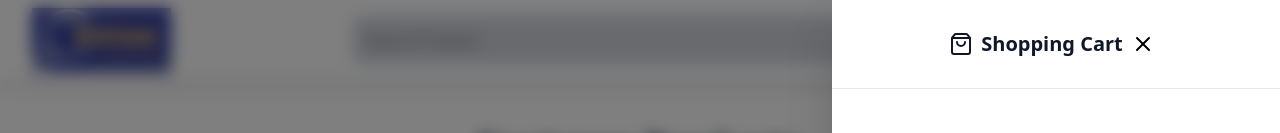
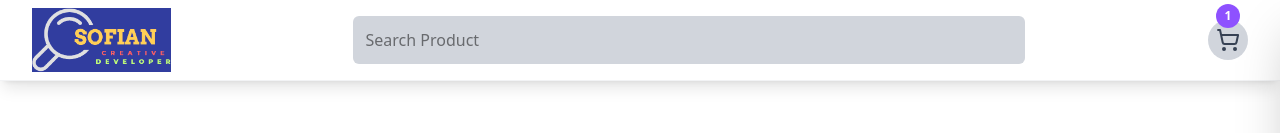
Before and after one commit to marleyDip/React-Ecomerce-Product-Cart, a React (Vite) app: page / in a window 1280 px wide. Shown: the top 133 px of the page. Built offline with nearby package versions, Linux system fonts and the light colour scheme.

Commit message:
cart open and close

```diff
--- a/src/App.jsx
+++ b/src/App.jsx
@@ -1,14 +1,21 @@
+import { useState } from "react";
 import CartSidebar from "./components/CartSidebar";
 import Header from "./components/Header";
 import ProductGrid from "./components/ProductGrid";
 
 function App() {
+  const [isCartOpen, setIsCartOpen] = useState(false);
+
+  const toggleCart = () => {
+    setIsCartOpen(!isCartOpen);
+  };
+
   return (
-    <>
-      <Header />
+    <div>
+      <Header onToggleCard={toggleCart} />
       <ProductGrid />
-      <CartSidebar />
-    </>
+      <CartSidebar isOpen={isCartOpen} onClose={() => setIsCartOpen(false)} />
+    </div>
   );
 }
 
--- /dev/null
+++ b/src/components/CartItem.jsx
@@ -0,0 +1,37 @@
+import { Minus, Plus, Trash } from "lucide-react";
+
+function CartItem() {
+  return (
+    <div className="flex items-center space-x-4 bg-gray-50 rounded-xl">
+      <img />
+
+      <div className="flex-1 min-w-0">
+        <h4 className="font-medium text-gray-900 truncate">Item Name</h4>
+
+        <p className="">Item Price</p>
+      </div>
+
+      <div className="flex items-center space-x-2">
+        <button className="p-1 rounded-full bg-gray-200 hover:bg-gray-300 transition-colors duration-300 cursor-pointer">
+          <Minus className="w-4 h-4" />
+        </button>
+
+        <span className="w-8 text-center font-medium">Qty</span>
+
+        <button className="p-1 rounded-full bg-gray-200 hover:bg-gray-300 transition-colors duration-300 cursor-pointer">
+          <Plus className="w-4 h-4" />
+        </button>
+      </div>
+
+      <div className="flex items-center space-x-2">
+        <span className="font-bold text-gray-50">Total Price</span>
+
+        <button className="p-1 text-red-500 rounded-full hover:bg-red-50 transition-colors duration-200 cursor-pointer">
+          <Trash className="w-4 h-4" />
+        </button>
+      </div>
+    </div>
+  );
+}
+
+export default CartItem;
--- a/src/components/CartSidebar.jsx
+++ b/src/components/CartSidebar.jsx
@@ -1,17 +1,20 @@
 import { CreditCard, ShoppingBag, X } from "lucide-react";
-import React from "react";
 
-function CartSidebar() {
+function CartSidebar({ isOpen, onClose }) {
   return (
     <>
       {/* Backdrop */}
       <div
-        className={`fixed inset-0 bg-black/50 backdrop-blur-sm z-50 transition-all duration-300`}
+        className={`fixed inset-0 bg-black/50 backdrop-blur-sm z-50 transition-all duration-300 ${
+          isOpen ? "opacity-100" : "opacity-0 pointer-events-none"
+        }`}
       />
 
       {/* sidebar */}
       <div
-        className={`fixed right-0 top-0 h-full w-full max-w-md bg-white shadow-2xl z-50 transform  transition-transform duration-300 ease-in-out`}
+        className={`fixed right-0 top-0 h-full w-full max-w-md bg-white shadow-2xl z-50 transform  transition-transform duration-300 ease-in-out ${
+          isOpen ? "translate-x-0" : "translate-x-full"
+        }`}
       >
         {/* header */}
         <div className="flex items-center justify-center p-6 border-b border-gray-200">
@@ -20,7 +23,10 @@ function CartSidebar() {
             <span>Shopping Cart</span>
           </h2>
 
-          <button className="p-2 hover:bg-gray-100 rounded-full transition-colors duration-200 cursor-pointer">
+          <button
+            className="p-2 hover:bg-gray-100 rounded-full transition-colors duration-200 cursor-pointer"
+            onClick={onClose}
+          >
             <X className="w-6 h-6" />
           </button>
         </div>
--- a/src/components/Header.jsx
+++ b/src/components/Header.jsx
@@ -1,6 +1,6 @@
 import { ShoppingCart } from "lucide-react";
 
-function Header() {
+function Header({ onToggleCard }) {
   return (
     <div className="bg-white/80 backdrop-blur-md shadow-lg sticky border-b border-gray-200/50 top-0 z-40 py-2">
       <div className="max-w-7xl  mx-auto px-4 sm:px-6 lg:px-8">
@@ -21,15 +21,16 @@ function Header() {
             />
           </div>
 
-          <div>
-            <button className="relative p-2 bg-gray-300 text-gray-700 rounded-full hover:shadow-lg hover:scale-105 transform transition-all duration-300 cursor-pointer">
-              <ShoppingCart className="w-6 h-6" />
+          <button
+            className="relative p-2 bg-gray-300 text-gray-700 rounded-full hover:shadow-lg hover:scale-105 transform transition-all duration-300 cursor-pointer"
+            onClick={onToggleCard}
+          >
+            <ShoppingCart className="w-6 h-6" />
 
-              <span className="absolute -top-4 right-2 bg-violet-500 text-white text-xs font-semibold rounded-full w-6 h-6 grid place-items-center ">
-                1
-              </span>
-            </button>
-          </div>
+            <span className="absolute -top-4 right-2 bg-violet-500 text-white text-xs font-semibold rounded-full w-6 h-6 grid place-items-center ">
+              1
+            </span>
+          </button>
         </div>
       </div>
     </div>
```
